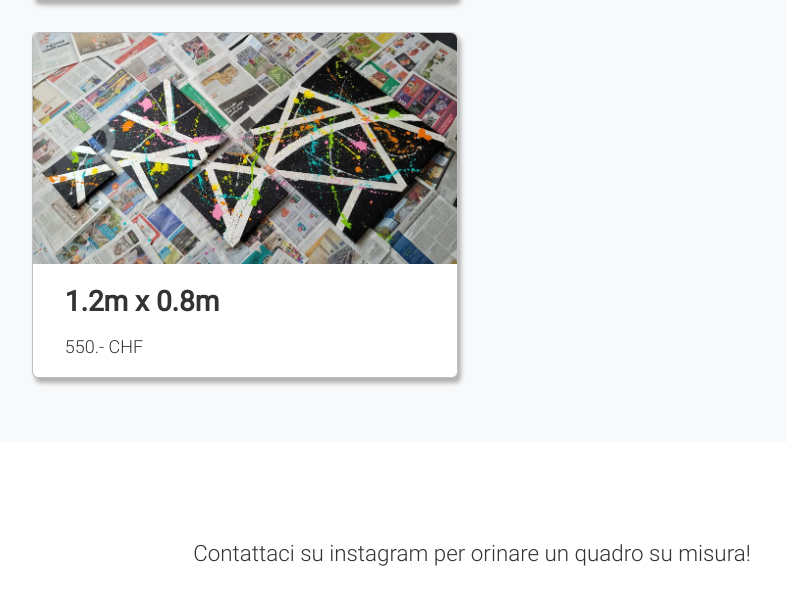
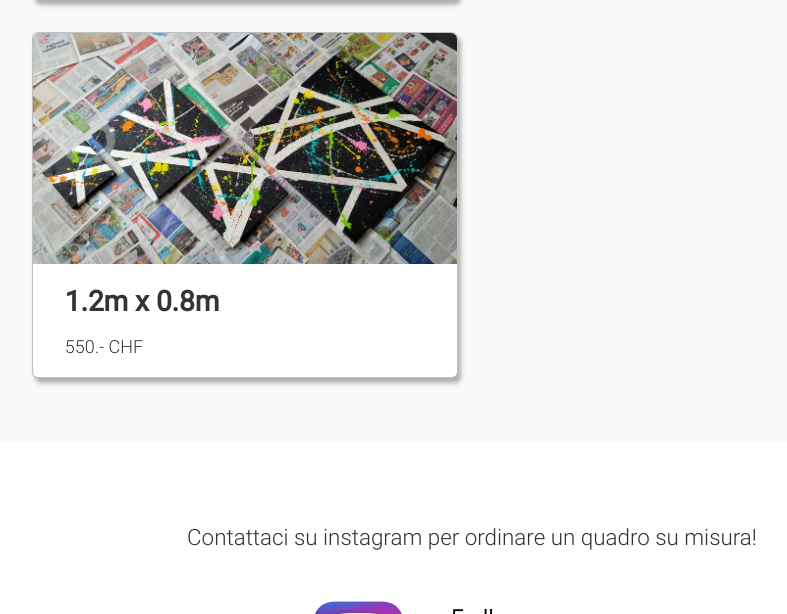
Before and after one commit to Fritz179/JCFC, a website: page app/home/index.ejs in a window 1280 px wide. Shown: the part 1520-2134 px from the top of the page, without its empty margins (168-955 px from the left). Drawn offline with nearby package versions, Linux system fonts and the light colour scheme; files that its build step writes are made by us from their sources.

Commit message:
Spelling mistake

```diff
--- a/app/home/index.ejs
+++ b/app/home/index.ejs
@@ -18,7 +18,7 @@
       <a href="https://www.instagram.com/jc_fc_paintings/" target="_blank">
         <img class="insta" src="/img/insta.png" onclick="">
       </a>
-      <p id="description">Contattaci su instagram per orinare un quadro su misura!</p>
+      <p id="description">Contattaci su instagram per ordinare un quadro su misura!</p>
     </section>
 
 
@@ -39,7 +39,7 @@
     </div>
 
     <section class="footer">
-      <p id="description">Contattaci su instagram per orinare un quadro su misura!</p>
+      <p id="description">Contattaci su instagram per ordinare un quadro su misura!</p>
 
       <a href="https://www.instagram.com/jc_fc_paintings/" target="_blank">
         <img class="insta" src="/img/insta.png" onclick="">
--- a/app/template/title.css
+++ b/app/template/title.css
@@ -31,7 +31,6 @@
   font-size: 1.4rem;
   font-weight: 300;
   margin: 1rem;
-  margin-top: 2rem;
   font-family: roboto-light;
 }
 
```
